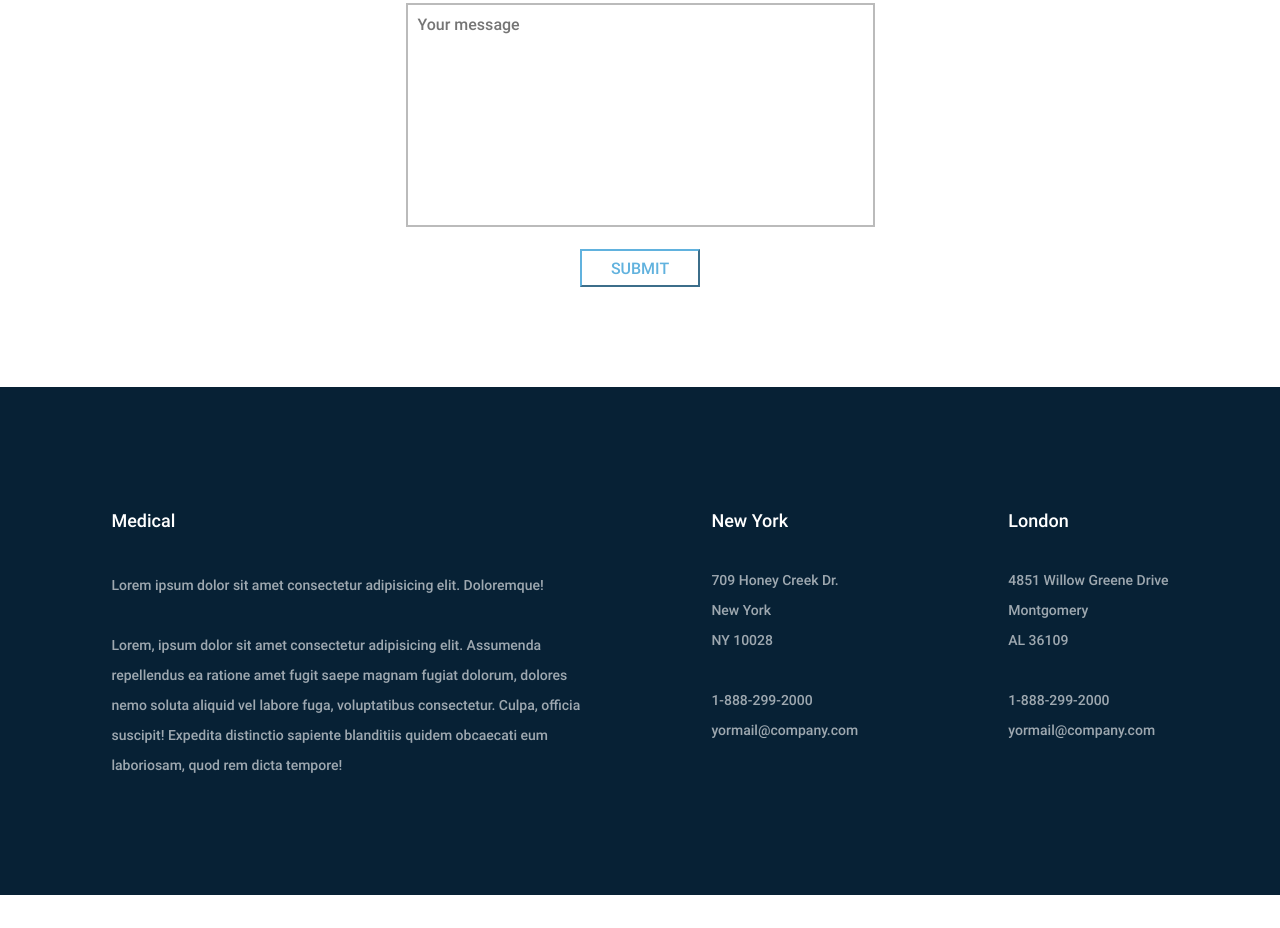
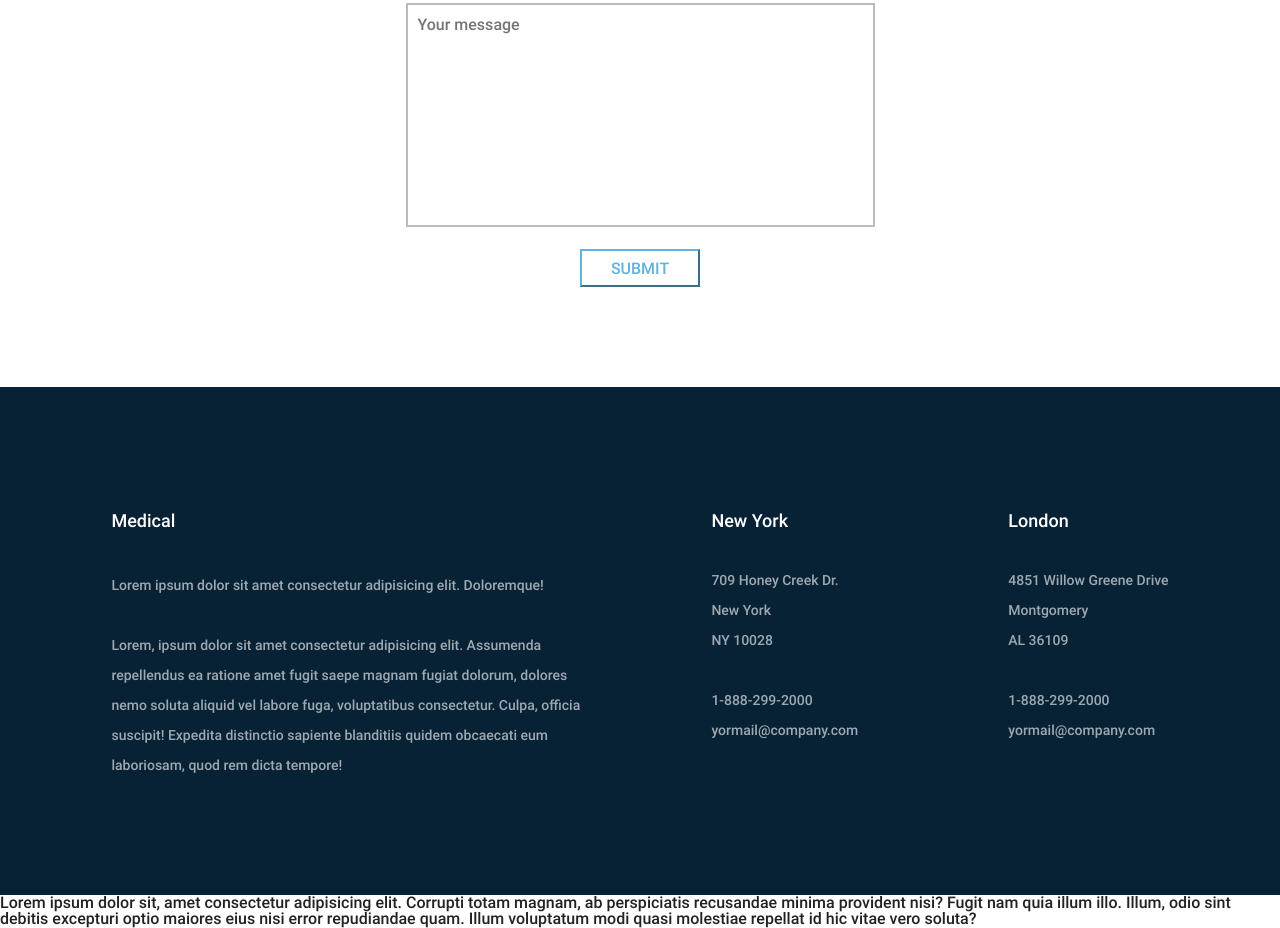
Before and after one commit to Samir2407/first, a plain HTML site: page index.html in a window 1280 px wide. Shown: the part 5420-6348 px from the top of the page. Before the commit the page ends 6315 px from the top, so only its background shows below. Drawn offline with Linux system fonts and the light colour scheme.

Commit message:
my first change

```diff
--- a/index.html
+++ b/index.html
@@ -282,6 +282,7 @@
       <a href="#1" class="pageup-container"><img class="pageup" src="img/icons/pageup.png" alt="UP!"></a>
 <a href="#1" class="pageup-container"><img class="pageup2" src="img/icons/pageup2.png" alt="UP!"></a>
     </section>
+    <p>Lorem ipsum dolor sit, amet consectetur adipisicing elit. Corrupti totam magnam, ab perspiciatis recusandae minima provident nisi? Fugit nam quia illum illo. Illum, odio sint debitis excepturi optio maiores eius nisi error repudiandae quam. Illum voluptatum modi quasi molestiae repellat id hic vitae vero soluta?</p>
   </footer>
 </body>
 
```
